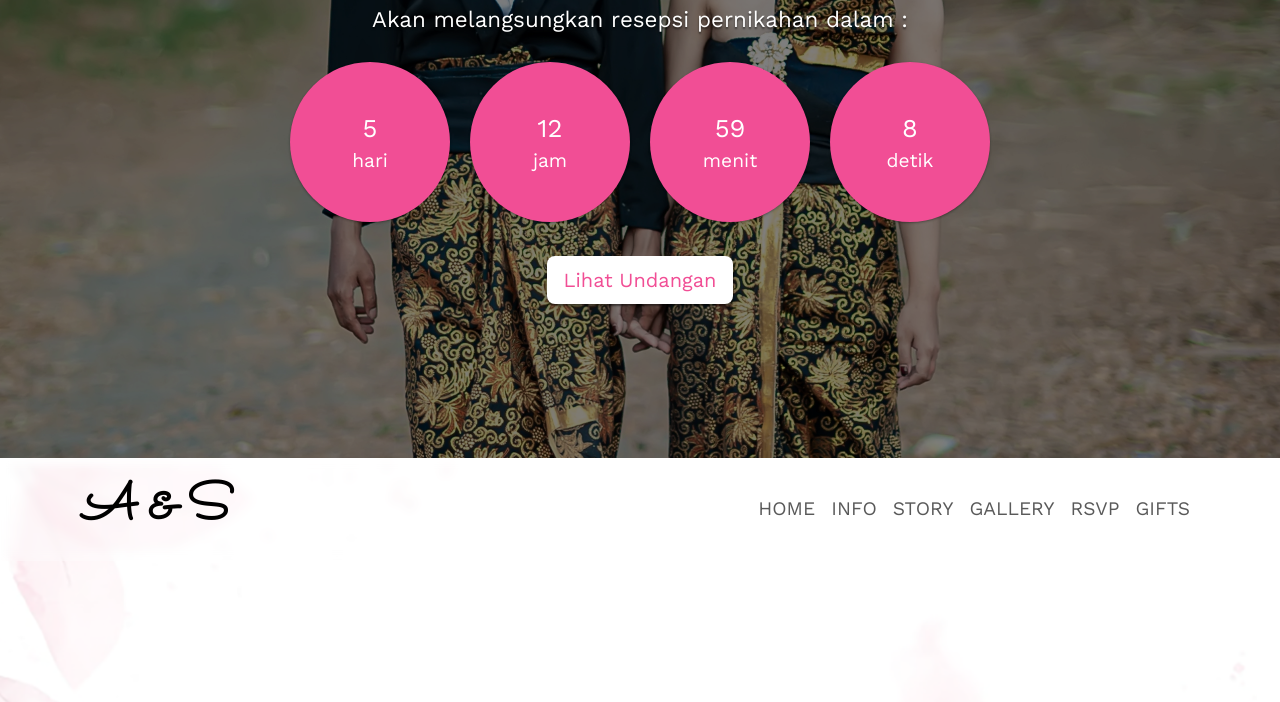
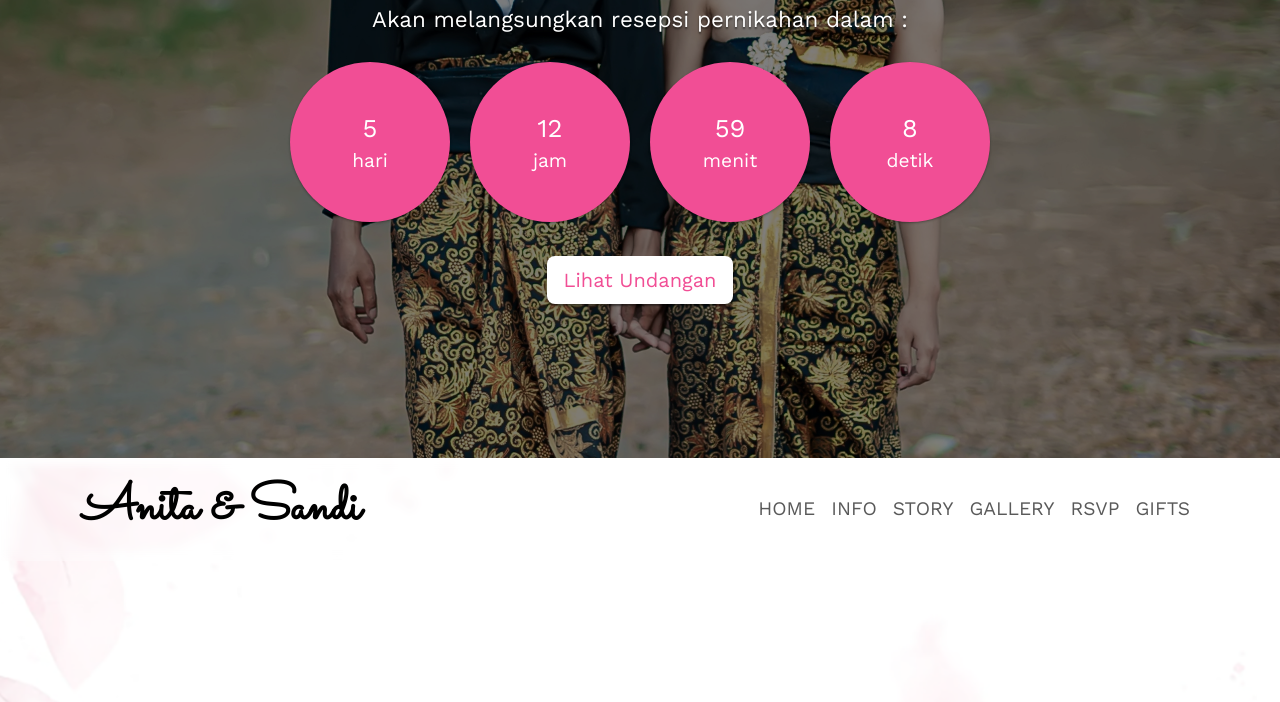
Before and after one commit to iLuxyy/sandianitainvittation, a plain HTML site: page index.html in a window 1280 px wide. Shown: the part 342-1044 px from the top of the page. Drawn offline with nearby package versions, Linux system fonts and the light colour scheme; some packages are replaced by stand-ins of ours; a script that the page names is missing.

Commit message:
index.html

```diff
--- a/index.html
+++ b/index.html
@@ -40,7 +40,7 @@
 
   <nav class="navbar navbar-expand-md bg-transparent sticky-top mynavbar">
     <div class="container">
-      <a class="navbar-brand" href="#">A & S</a>
+      <a class="navbar-brand" href="#">Anita & Sandi</a>
       <button class="navbar-toggler border-0" type="button" data-bs-toggle="offcanvas" data-bs-target="#offcanvasNavbar"
         aria-controls="offcanvasNavbar" aria-label="Toggle navigation">
         <span class="navbar-toggler-icon"></span>
```
